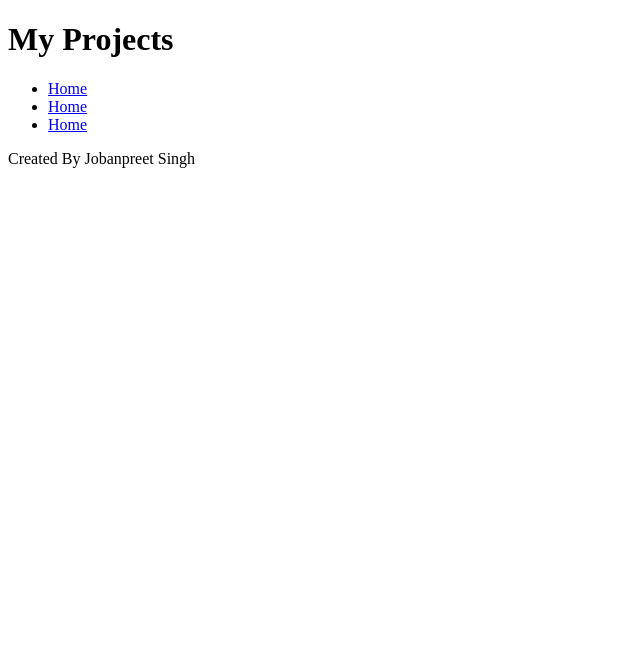
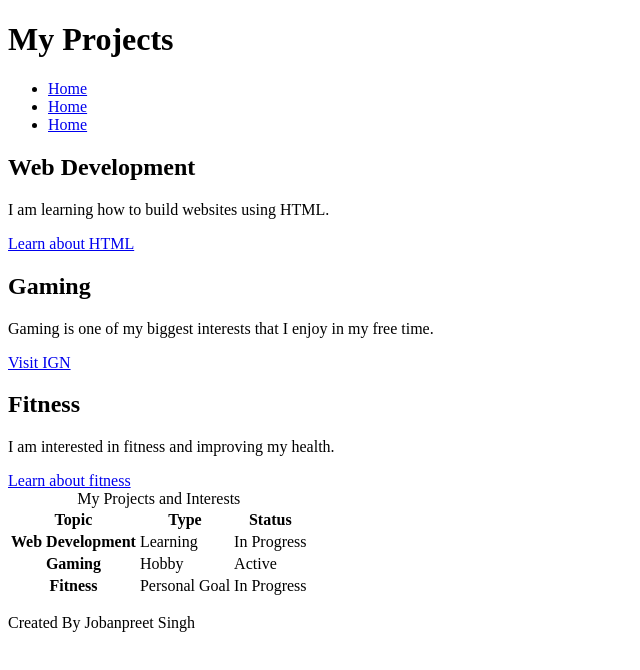
Before and after one commit to jobanpreet1835/cosc219-site, a plain HTML site: page projects.html in a window 1280 px wide. Shown: the whole page, without its empty margins (0-640 px from the left). Drawn offline with Linux system fonts and the light colour scheme.

Commit message:
Add projects page

```diff
--- a/projects.html
+++ b/projects.html
@@ -1,5 +1,6 @@
 <!DOCTYPE html>
 <html lang="en">
+
 <head>
     <meta charset="UTF-8">
     <meta name="viewpoint" content="width=device-width, initial-scale=1.0">
@@ -23,6 +24,64 @@
 
     <main>
 
+        <article>
+            <h2>Web Development</h2>
+            <p>I am learning how to build websites using HTML.</p>
+            <a href="https://developer.mozilla.org/" target="_blank" rel="noopener">
+                Learn about HTML
+            </a>
+        </article>
+
+        <article>
+            <h2>Gaming</h2>
+            <p>Gaming is one of my biggest interests that I enjoy in my free time.</p>
+            <a href="https://www.orign.com/" target="_blank" rel="noopener">
+                Visit IGN
+            </a>
+        </article>
+
+        <article>
+            <h2>Fitness</h2>
+            <p>I am interested in fitness and improving my health.</p>
+            <a href="https://www.healthline.com/fitness" target="_blank" rel="noopener">
+                Learn about fitness
+            </a>
+        </article>
+
+        <table>
+
+            <caption>My Projects and Interests</caption>
+
+            <thead>
+                <tr>
+                    <th scope="col">Topic</th>
+                    <th scope="col">Type</th>
+                    <th scope="col">Status</th>
+                </tr>
+            </thead>
+
+            <tbody>
+                <tr>
+                    <th scope="row">Web Development</th>
+                    <td>Learning</td>
+                    <td>In Progress</td>
+                </tr>
+
+                <tr>
+                    <th scope="row">Gaming</th>
+                    <td>Hobby</td>
+                    <td>Active</td>
+                </tr>
+
+                <tr>
+                    <th scope="row">Fitness</th>
+                    <td>Personal Goal</td>
+                    <td>In Progress</td>
+                </tr>
+            </tbody>
+
+        </table>
+
     </main>
 
     <footer>
```
Lines whose indentation alone changed are shown as unchanged.
